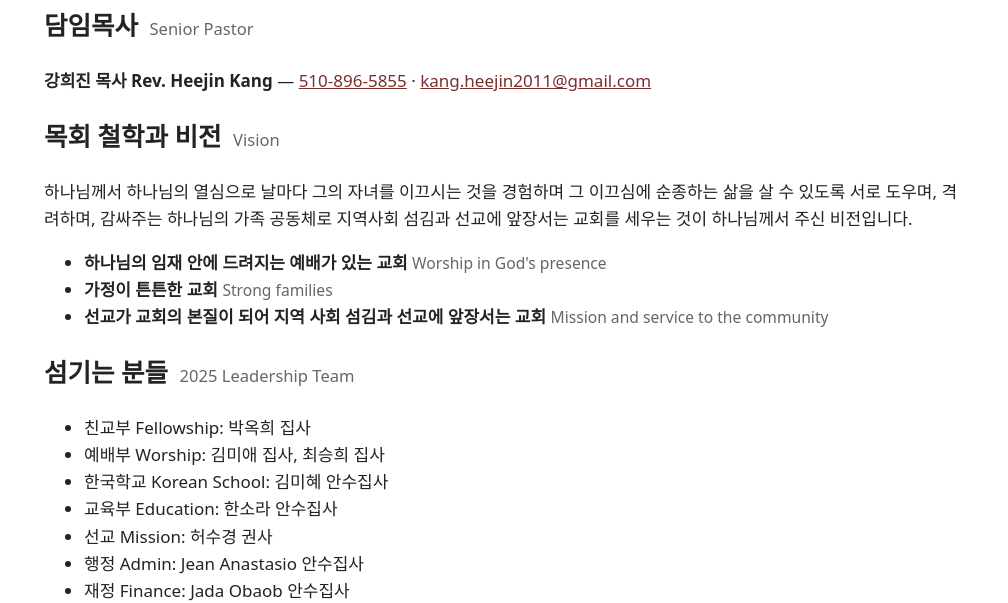
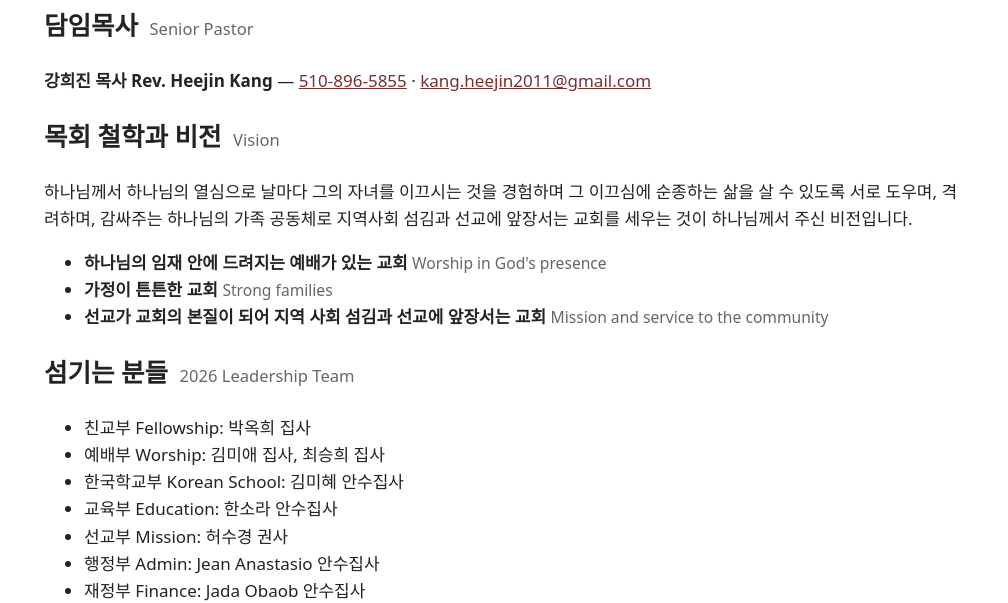
Before and after one commit to cg-jung/Gracer_webpage, a plain HTML site: page about.html in a window 1280 px wide. Shown: the part 202-805 px from the top of the page, without its empty margins (132-1140 px from the left). Drawn offline with Linux system fonts and the light colour scheme.

Commit message:
Leadership team: 2026 heading and 부 names
Co-Authored-By: Claude Sonnet 5.5 <noreply@anthropic.com>
Claude-Session: https://claude.ai/code/session_01Fs5CPm7Dg7kMLW7qhxAvsQ

```diff
--- a/about.html
+++ b/about.html
@@ -9,8 +9,8 @@
 <ul><li><b>하나님의 임재 안에 드려지는 예배가 있는 교회</b> <span class="en">Worship in God's presence</span></li>
 <li><b>가정이 튼튼한 교회</b> <span class="en">Strong families</span></li>
 <li><b>선교가 교회의 본질이 되어 지역 사회 섬김과 선교에 앞장서는 교회</b> <span class="en">Mission and service to the community</span></li></ul>
-<h2>섬기는 분들 <small>2025 Leadership Team</small></h2>
-<ul><li>친교부 Fellowship: 박옥희 집사</li><li>예배부 Worship: 김미애 집사, 최승희 집사</li><li>한국학교 Korean School: 김미혜 안수집사</li><li>교육부 Education: 한소라 안수집사</li><li>선교 Mission: 허수경 권사</li><li>행정 Admin: Jean Anastasio 안수집사</li><li>재정 Finance: Jada Obaob 안수집사</li></ul>
+<h2>섬기는 분들 <small>2026 Leadership Team</small></h2>
+<ul><li>친교부 Fellowship: 박옥희 집사</li><li>예배부 Worship: 김미애 집사, 최승희 집사</li><li>한국학교부 Korean School: 김미혜 안수집사</li><li>교육부 Education: 한소라 안수집사</li><li>선교부 Mission: 허수경 권사</li><li>행정부 Admin: Jean Anastasio 안수집사</li><li>재정부 Finance: Jada Obaob 안수집사</li></ul>
 <h2>교회 연혁 <small>History</small></h2>
 <dl class="tl">
 <dt>2009.10.18</dt><dd>Tracy에 주은혜 교회 설립 (공부식 목사 가정); CRC 태평양 한미노회 가입 <span class="en">Church founded in Tracy; joined CRC Pacific Hanmi Classis</span></dd>
```
